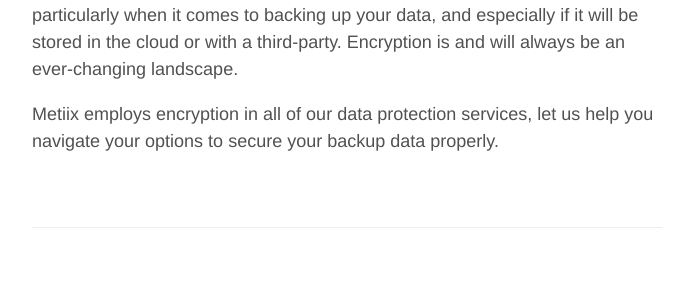
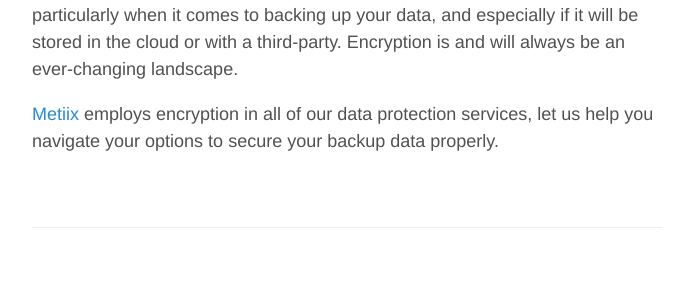
Before and after one commit to Metiix/metiix.github.io, a Jekyll site: the page built from _posts/2015-11-05-file-encryption.md, in a window 1280 px wide. Shown: the part 908-1193 px from the top of the page, without its empty margins (293-986 px from the left). Built offline with Jekyll 4.4.1, drawn with Linux system fonts in a browser that asks for light colours; part of the change alters nothing that is shown.

```diff
--- a/_posts/2015-11-05-file-encryption.md
+++ b/_posts/2015-11-05-file-encryption.md
@@ -7,12 +7,13 @@ title: File Encryption
 ---
 
 
+
 Encryption has been used for thousands of years with a very complex history.  Cryptography, the study of encryption, is derived from the Greek word kryptos, which means “secret”.  One of the earliest known uses of encryption occurred around 2000 BC where the Egyptians carved hieroglyphs or complex pictograms into monuments.   The use of the inscriptions were used back in ancient Egypt for religious purposes, but also to record historical events, write documents of importance and document calculations such as the depth of the Nile River throughout the year.
 
 One of the oldest encryption devices from back in the 7th century was a Spartan scytale.  The scytale was a tool used by the Spartan military to send private messages during military campaigns.   The sender or encryptor would write the message on a strip of parchment which was then wound around a staff.  The message was unreadable until the receiver, who would have an identical staff, would rewrap the parchment unveiling the message. This may seem like a breeze to decrypt the message today, but back then most of the people could not read or write.
 
 Modern day encryption has changed immensely since the early days. Today, we have computers that are capable of performing encryption for us. The use of computers is our primary form of cryptography since the human-readable encoding is too easy to decrypt. When backing up your data, encryption is important for security.  Cloud encryption is a service offered by third party providers and encryption in use today is secure or "military-grade". Most providers are able to encrypt data bfore it takes flight off-site.
 
- Encryption is still as important today as it was thousands of years ago particularly when it comes to backing up your data, and especially if it will be stored in the cloud or with a third-party.  Encryption is and will always be an ever-changing landscape.
+Encryption is still as important today as it was thousands of years ago particularly when it comes to backing up your data, and especially if it will be stored in the cloud or with a third-party.  Encryption is and will always be an ever-changing landscape.
 
- Metiix employs encryption in all of our data protection services, let us help you navigate your options to secure your backup data properly.
+[Metiix](http://www.metiix.com/ "Metiix Encrypted Backup Software") employs encryption in all of our data protection services, let us help you navigate your options to secure your backup data properly.
```
